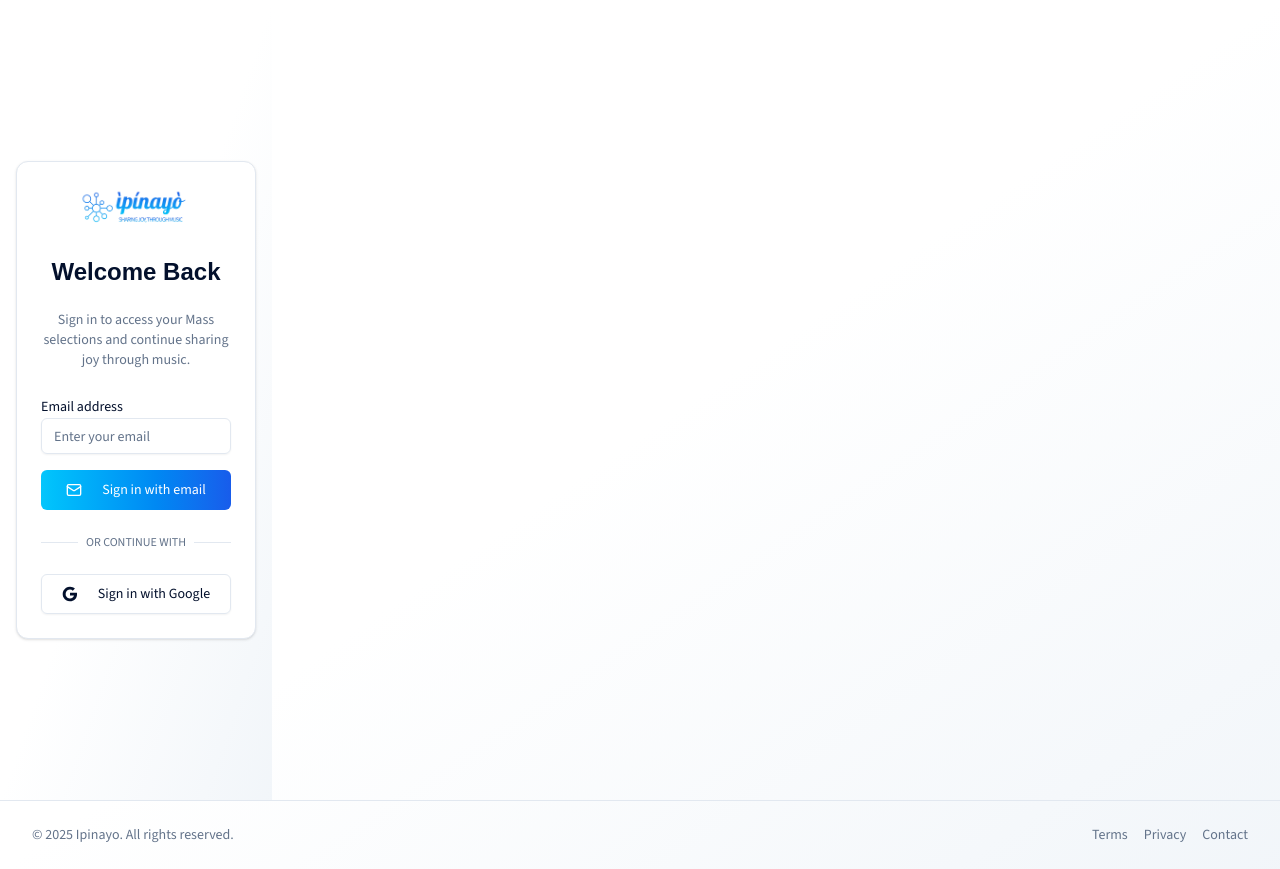
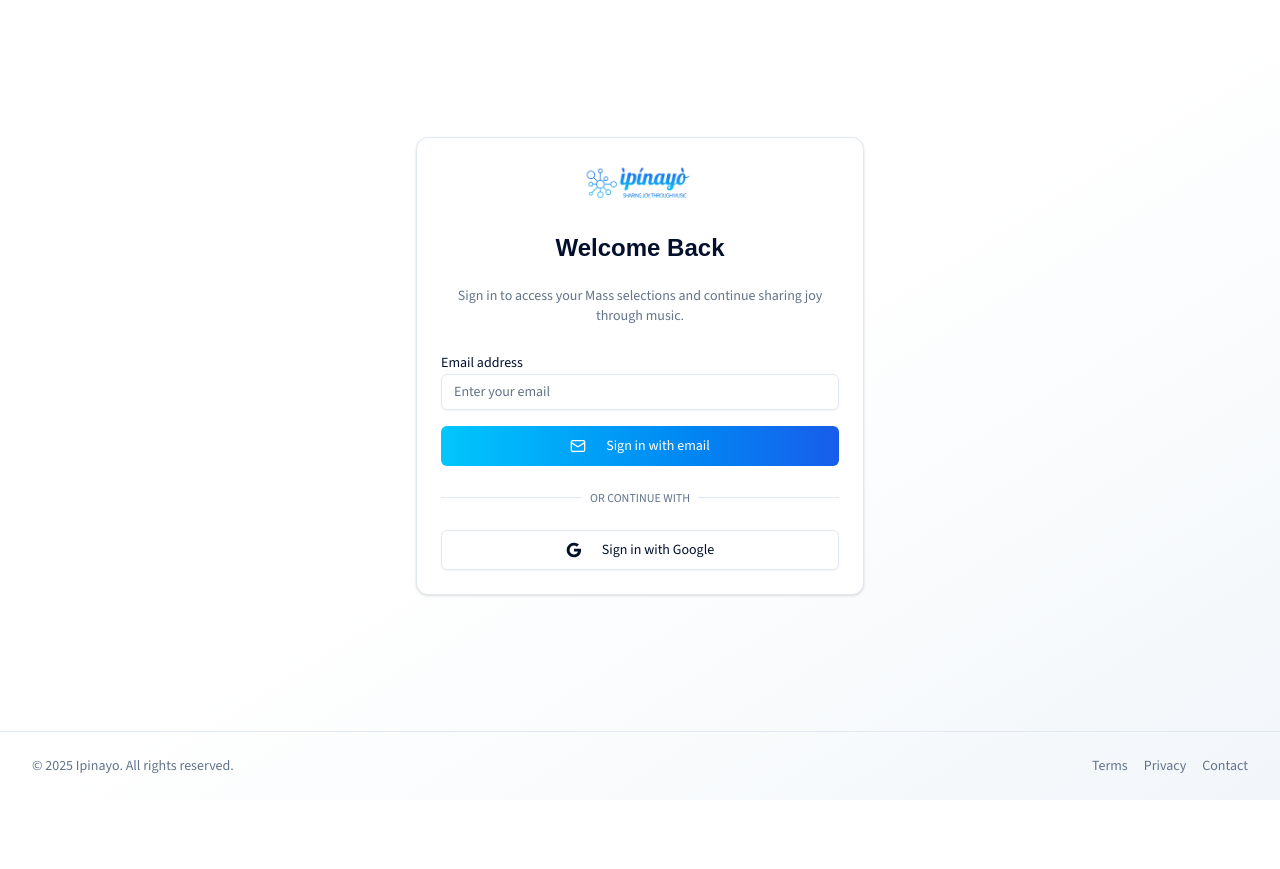
Before and after one commit to Ipinayo/ipinayo-pwa-app, a Next.js app: page /signin in a window 1280 px wide. After the commit the page ends 800 px from the top, so only its background shows below. Built offline with nearby package versions, Linux system fonts and the light colour scheme; a web font is replaced by a local one.

Commit message:
fix sign in layouts

```diff
--- a/app/(auth)/signin/page.tsx
+++ b/app/(auth)/signin/page.tsx
@@ -17,7 +17,8 @@ export default async function SignInPage(props: {
   const searchParams = await props.searchParams;
 
   return (
-    <div className="min-h-screen flex items-center justify-center bg-gradient-to-br from-background via-background to-muted p-4">
+    <div className="flex min-h-full w-full flex-col">
+      <div className="flex flex-1 items-center justify-center p-4">
         <Card className="w-full max-w-md">
           <CardHeader className="text-center space-y-4">
             <div className="flex justify-center">
@@ -29,7 +30,9 @@ export default async function SignInPage(props: {
                 className="h-12 w-auto"
               />
             </div>
-          <CardTitle className="font-display text-2xl">Welcome Back</CardTitle>
+            <CardTitle className="font-display text-2xl">
+              Welcome Back
+            </CardTitle>
             <CardDescription>
               Sign in to access your Mass selections and continue sharing joy
               through music.
@@ -40,5 +43,6 @@ export default async function SignInPage(props: {
           </CardContent>
         </Card>
       </div>
+    </div>
   );
 }
--- a/app/(auth)/verify-request/page.tsx
+++ b/app/(auth)/verify-request/page.tsx
@@ -13,7 +13,8 @@ import Link from "next/link";
 
 export default function VerifyRequestPage() {
   return (
-    <div className="min-h-screen flex items-center justify-center bg-gradient-to-br from-background via-background to-muted p-4">
+    <div className="flex min-h-full w-full flex-col">
+      <div className="flex flex-1 items-center justify-center p-4">
         <Card className="w-full max-w-md">
           <CardHeader className="text-center space-y-4">
             <div className="flex justify-center">
@@ -45,7 +46,11 @@ export default function VerifyRequestPage() {
             </div>
 
             <div className="pt-4">
-            <Button variant="outline" className="w-full bg-transparent" asChild>
+              <Button
+                variant="outline"
+                className="w-full bg-transparent"
+                asChild
+              >
                 <Link href="/signin">
                   <ArrowLeft className="w-4 h-4 mr-2" />
                   Back to sign in
@@ -55,5 +60,6 @@ export default function VerifyRequestPage() {
           </CardContent>
         </Card>
       </div>
+    </div>
   );
 }
--- a/app/layout.tsx
+++ b/app/layout.tsx
@@ -7,7 +7,6 @@ import type { Metadata } from "next";
 import { OfflineIndicator } from "@/components/offline-indicator";
 import { PWAInstallPrompt } from "@/components/pwa-install-prompt";
 import { SessionProvider } from "next-auth/react";
-import { Suspense } from "react";
 import { ThemeProvider } from "@/components/theme-provider";
 import { Toaster } from "@/components/ui/sonner";
 
@@ -56,7 +55,6 @@ export default function RootLayout({
       suppressHydrationWarning
     >
       <body className={`antialiased`}>
-        <Suspense fallback={<div>Loading...</div>}>
         <ThemeProvider
           attribute="class"
           defaultTheme="system"
@@ -70,7 +68,6 @@ export default function RootLayout({
             <OfflineIndicator />
           </SessionProvider>
         </ThemeProvider>
-        </Suspense>
         <Analytics />
         <script
           dangerouslySetInnerHTML={{
```
Lines whose indentation alone changed are shown as unchanged.
